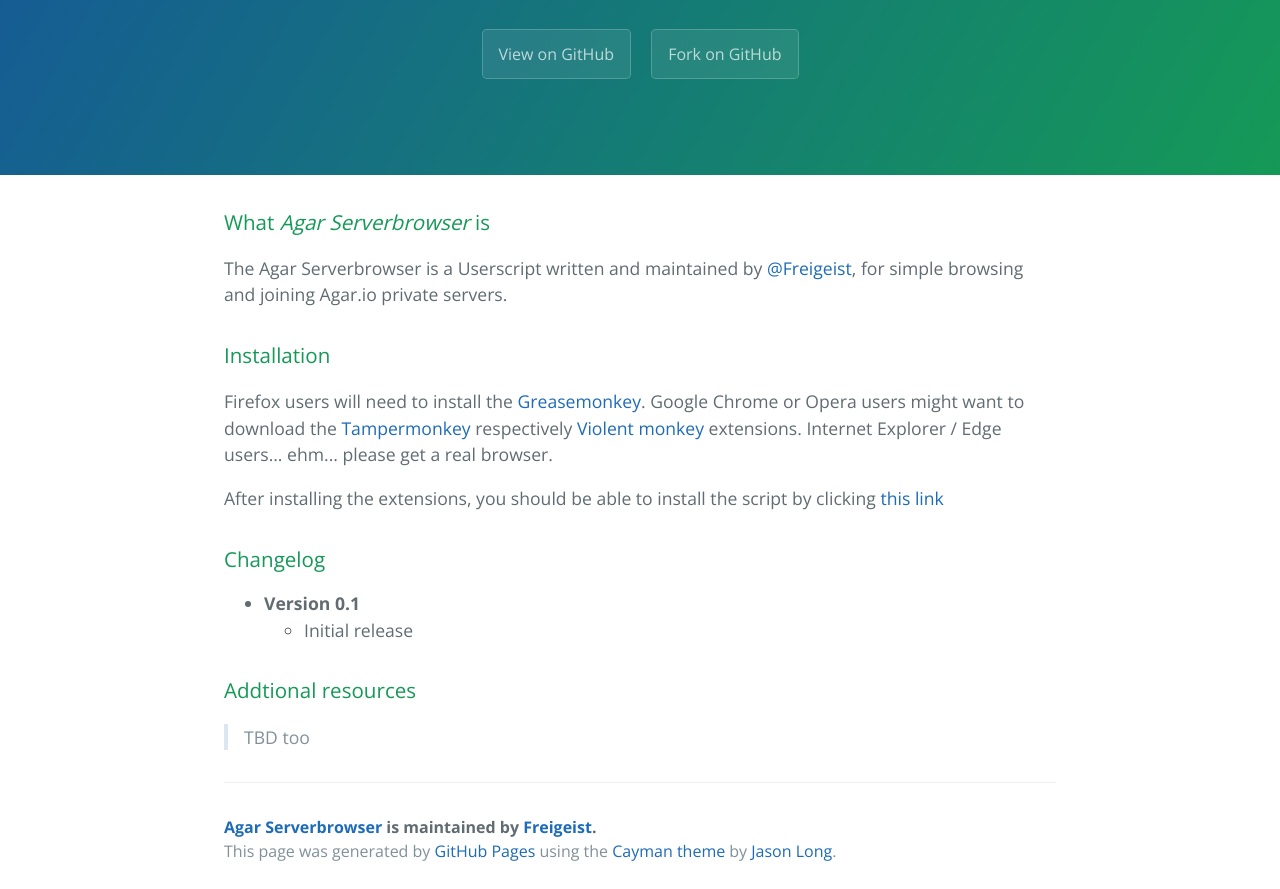
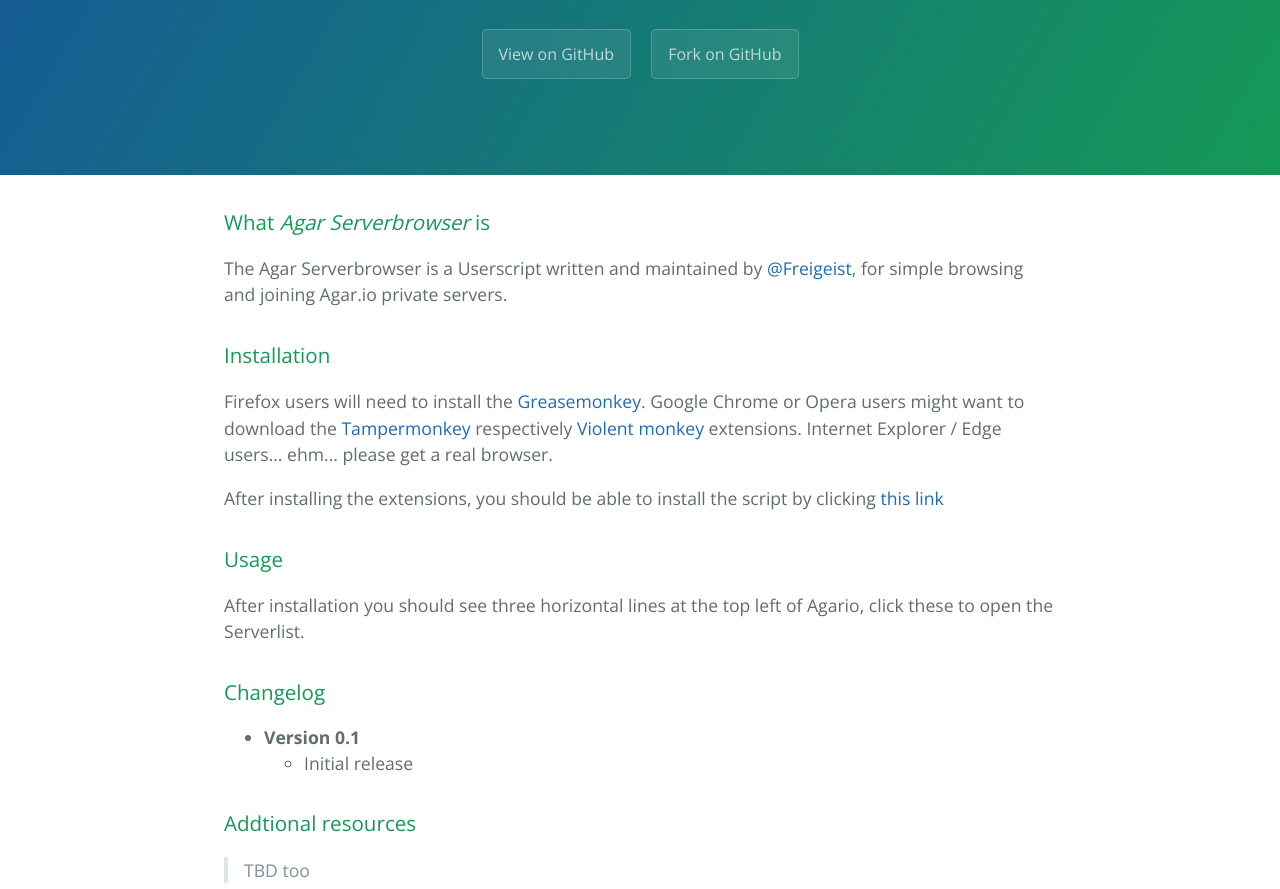
Before and after one commit to Freigeist/Agar-Serverbrowser, a plain HTML site: page index.html in a window 1280 px wide. Shown: the part 208-1097 px from the top of the page. Drawn offline with nearby package versions, Linux system fonts and the light colour scheme.

Commit message:
Update index.html

```diff
--- a/index.html
+++ b/index.html
@@ -31,6 +31,11 @@
 <p>After installing the extensions, you should be able to install the script by clicking <a href="data/serverbrowser.user.js">this link</a>
 
 <h3>
+<a id="usage" class="anchor" href="#usage" aria-hidden="true"><span class="octicon octicon-link"></span></a>Usage</h3>
+
+<p>After installation you should see three horizontal lines at the top left of Agario, click these to open the Serverlist.</p>
+
+<h3>
 <a id="changelog" class="anchor" href="#changelog" aria-hidden="true"><span class="octicon octicon-link"></span></a>Changelog</h3>
 
 <ul>
```
